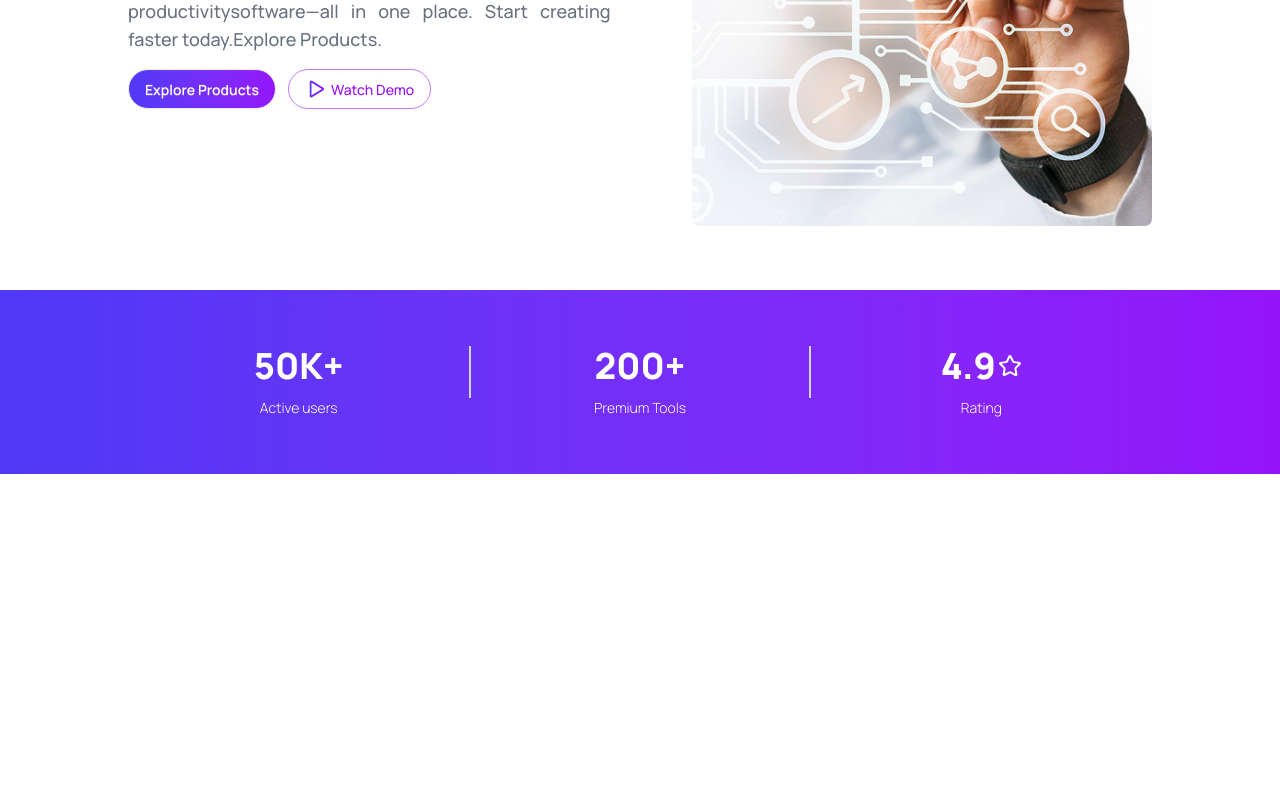
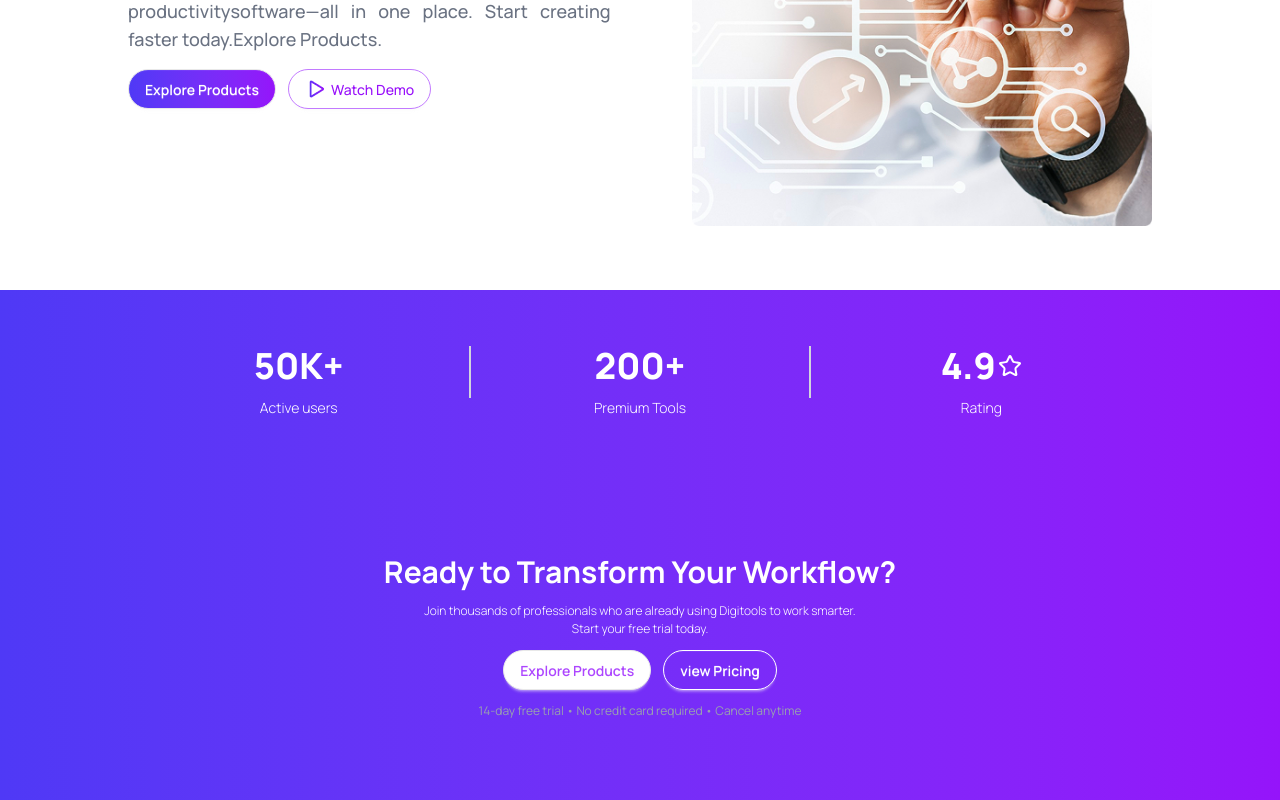
Before and after one commit to developeribrahim13/my-6th-assignment-digitools-platform, a React (Vite) app: page / in a window 1280 px wide. Shown: the part 457-1257 px from the top of the page. Before the commit the page ends 931 px from the top, so only its background shows below. Built offline with nearby package versions, Linux system fonts and the light colour scheme.

Commit message:
workflow components design finished

```diff
--- a/src/App.jsx
+++ b/src/App.jsx
@@ -2,6 +2,7 @@ import './App.css'
 import Banner from './components/banner/Banner'
 import Navber from './components/navber/Navber'
 import StatesSection from './components/statesSection/StatesSection'
+import Workflow from './components/workflow/Workflow'
 
 function App() {
 
@@ -10,6 +11,7 @@ function App() {
       <Navber/>
       <Banner/>
       <StatesSection/>
+      <Workflow/>
     </>
   )
 }
--- /dev/null
+++ b/src/components/workflow/Workflow.jsx
@@ -0,0 +1,19 @@
+import React from 'react';
+
+const Workflow = () => {
+    return (
+        <div className='bg-linear-to-r from-[#4F39F6] to-[#9514FA] py-20'>
+            <div className='text-center space-y-3'>
+                <h1 className='text-white text-3xl font-bold'>Ready to Transform Your Workflow?</h1>
+                <p className='text-white font-light text-[12px]'>Join thousands of professionals who are already using Digitools to work smarter.<br/>Start your free trial today.</p>
+                <div className='flex justify-center items-center gap-3'>
+                    <button className='btn bg-white text-purple-500 rounded-3xl'>Explore Products</button>
+                    <button className='btn bg-transparent text-white border border-white rounded-3xl'> view Pricing</button>
+                </div>
+                <p className='text-gray-400 text-[12px]'>14-day free trial • No credit card required • Cancel anytime</p>
+            </div>
+        </div>
+    );
+};
+
+export default Workflow;
```
Also changed, not shown: 1 other file (tests, documents, lock files or other folders).
